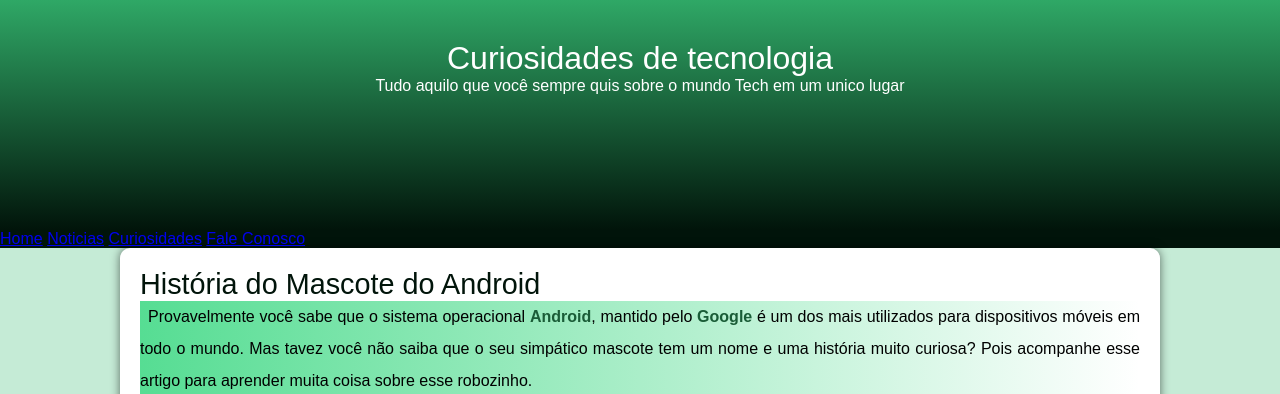
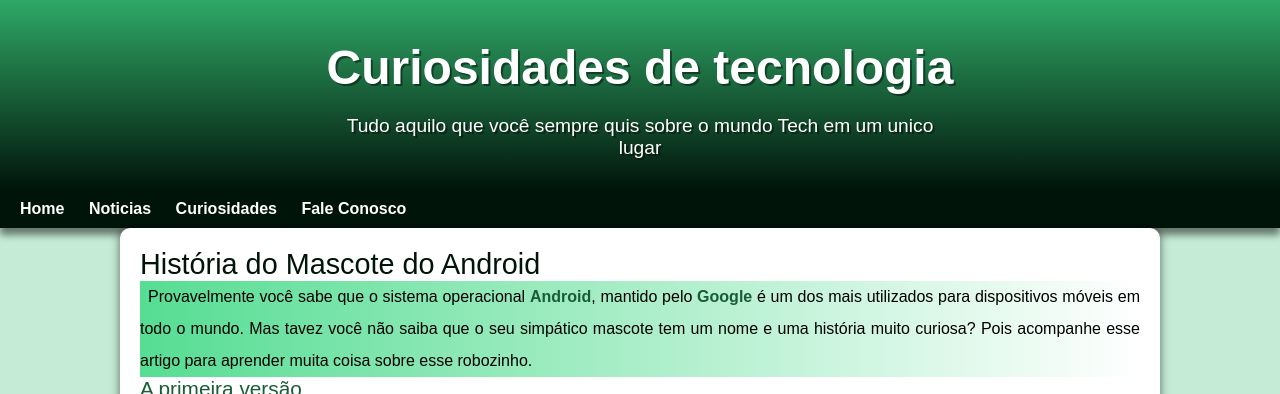
Before and after one commit to jairojr1985/projeto-android, a plain HTML site: page index.html in a window 1280 px wide. Shown: the top 394 px of the page. Drawn offline with Linux system fonts and the light colour scheme; a web font is replaced by a local one.

Commit message:
configurando o header.

```diff
--- a/estilo/style.css
+++ b/estilo/style.css
@@ -35,21 +35,45 @@ header{
     background-image: linear-gradient(to bottom, var(--cor03), var(--cor05));
     min-height: 150px;
     text-align: center;
-    padding:40px;
+    padding-top:40px;
 }
 header > h1{
     color:white;
     font-family: var(--fonte-destaque);
-    font-weight: normal;
+    font-size: 3em;
+    margin-bottom: 20px;
+    text-shadow: 2px 2px 0px rgba(0, 0, 0, 0.445);
 }
 header > p{
-    color:white;
-    margin-bottom: 20px;
+    font-family: var(--fonte-destaque);
+    font-size: 1.2em;
+    color: white;
+    max-width: 600px;
+    padding-right: 10px;
+    padding-left: 10px;
+    margin: auto;
+    text-shadow: 2px 2px 0px rgba(0, 0, 0, 0.445);
 }
 
 nav{
     background-color: var(--cor05);
+    padding:10px;
+    box-shadow: 0px 7px 7px rgba(0, 0, 0, 0.486);
     color: var(--cor01);
+}
+
+nav > a{
+    color: white;
+    padding:10px;
+    border-radius: 5px;
+    text-decoration: none;
+    font-weight: bold;
+    transition-duration: 0.5s;
+}
+
+nav >a:hover{
+    background-color: var(--cor03);
+    color:var(--cor05)
 }
 
 main{
```
